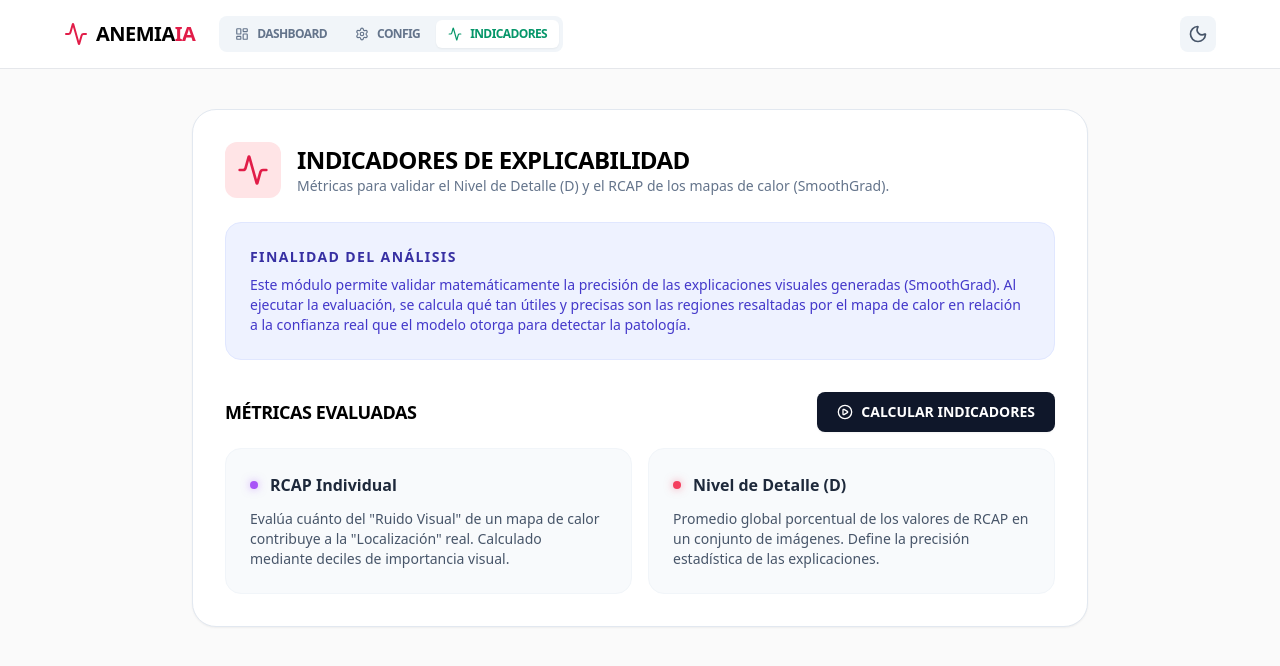
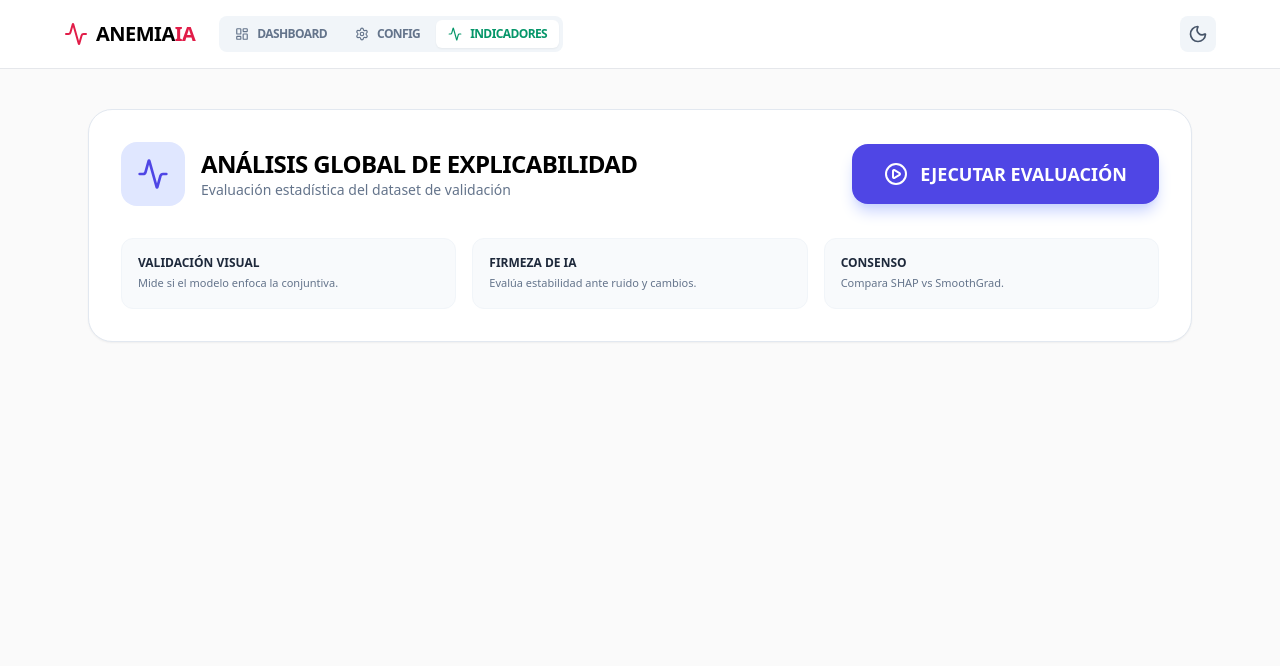
Before and after one commit to NemiasVasquez/PlataformaWebTesis-Front, a React (Create React App) app: page / in a window 1280 px wide. Both pictures are taken after a click on the button "INDICADORES". Shown: the top 666 px of the page. Built offline with nearby package versions, Linux system fonts and the light colour scheme.

Commit message:
update indicadores

```diff
--- a/src/Components/Indicadores/IndicatorCard.tsx
+++ b/src/Components/Indicadores/IndicatorCard.tsx
@@ -18,12 +18,12 @@ interface IndicatorCardProps {
     whatIsIt: string;
     formulaLabel: string;
     formulaBlock: React.ReactNode;
-    formulaTerms: { name: string; text: string }[];
+    formulaTerms?: { name: string; text: string }[];
     interpretations: Interpretation[];
 }
 
 export const IndicatorCard: React.FC<IndicatorCardProps> = ({
-    title, subtitle, value, unit, expandedTitle, whatIsIt, formulaLabel, formulaBlock, formulaTerms, interpretations
+    title, subtitle, value, unit, expandedTitle, whatIsIt, formulaLabel, formulaBlock, formulaTerms = [], interpretations
 }) => {
     const [expanded, setExpanded] = useState(false);
 
--- a/src/Pages/IndicadoresPage.tsx
+++ b/src/Pages/IndicadoresPage.tsx
@@ -1,23 +1,25 @@
 import React, { useState } from 'react';
 import { toast } from 'react-hot-toast';
 import { consultaApiBack } from '../Config/ConsultaApiBack';
-import { BrainCircuit, PlayCircle, Activity } from 'lucide-react';
+import { BrainCircuit, PlayCircle, Activity, Info, ChevronDown, ChevronUp } from 'lucide-react';
+import { IndicatorCard } from '../Components/Indicadores/IndicatorCard';
+import * as Data from '../Components/Dashboard/IndicadoresData';
 
 export const IndicadoresPage: React.FC = () => {
     const [cargando, setCargando] = useState(false);
     const [resultados, setResultados] = useState<any>(null);
+    const [verDetalles, setVerDetalles] = useState(false);
 
     const ejecutarIndicadores = async () => {
         try {
             setCargando(true);
-            toast.loading("Calculando indicadores de explicabilidad (SmoothGrad)...", { id: 'ind' });
+            toast.loading("Calculando métricas globales (SmoothGrad + NFNet)...", { id: 'ind' });
 
-            // Usamos un FormData vacío solo para cumplir con el POST
             const formData = new FormData();
             const res = await consultaApiBack<any>('/modelo/evaluar_indicadores/', 'POST', formData, true);
 
             setResultados(res);
-            toast.success("Cálculo completado", { id: 'ind' });
+            toast.success("Análisis de lote completado", { id: 'ind' });
         } catch (error: any) {
             toast.error(error.message || "Error al calcular", { id: 'ind' });
         } finally {
@@ -26,90 +28,193 @@ export const IndicadoresPage: React.FC = () => {
     };
 
     return (
-        <div className="max-w-4xl mx-auto space-y-6 animate-in fade-in slide-in-from-bottom-4 duration-500">
+        <div className="max-w-6xl mx-auto space-y-8 animate-in fade-in slide-in-from-bottom-4 duration-500 pb-12">
+            {/* ENCABEZADO Y ACCIÓN */}
             <div className="bg-white dark:bg-slate-900 rounded-3xl p-8 border border-slate-200 dark:border-slate-800 shadow-sm">
-                <div className="flex items-center gap-4 mb-6">
-                    <div className="p-3 bg-rose-100 dark:bg-rose-900/30 rounded-xl text-rose-600 dark:text-rose-400">
+                <div className="flex flex-col md:flex-row md:items-center justify-between gap-6">
+                    <div className="flex items-center gap-4">
+                        <div className="p-4 bg-indigo-100 dark:bg-indigo-900/30 rounded-2xl text-indigo-600 dark:text-indigo-400">
                             <Activity className="size-8" />
                         </div>
                         <div>
-                        <h2 className="text-2xl font-black uppercase tracking-tight dark:text-white">Indicadores de Explicabilidad</h2>
+                            <h2 className="text-2xl font-black uppercase tracking-tight dark:text-white">Análisis Global de Explicabilidad</h2>
                             <p className="text-slate-500 dark:text-slate-400 text-sm font-medium">
-                            Métricas para validar el Nivel de Detalle (D) y el RCAP de los mapas de calor (SmoothGrad).
+                                Evaluación estadística del dataset de validación
                             </p>
                         </div>
                     </div>
 
-                <div className="mb-8 p-6 bg-indigo-50 dark:bg-indigo-900/20 rounded-2xl border border-indigo-100 dark:border-indigo-800">
-                    <h3 className="font-bold text-indigo-800 dark:text-indigo-300 mb-2 uppercase text-sm tracking-widest">Finalidad del Análisis</h3>
-                    <p className="text-sm text-indigo-700 dark:text-indigo-400">
-                        Este módulo permite validar matemáticamente la precisión de las explicaciones visuales generadas (SmoothGrad).
-                        Al ejecutar la evaluación, se calcula qué tan útiles y precisas son las regiones resaltadas por el mapa de calor
-                        en relación a la confianza real que el modelo otorga para detectar la patología.
-                    </p>
-                </div>
-
-                <div className="flex flex-col sm:flex-row items-start sm:items-center justify-between mb-4 gap-4">
-                    <h3 className="text-lg font-black uppercase tracking-tight dark:text-white">Métricas Evaluadas</h3>
                     <button
                         onClick={ejecutarIndicadores}
                         disabled={cargando}
-                        className="py-2.5 px-5 bg-slate-900 hover:bg-slate-800 dark:bg-white dark:hover:bg-slate-200 dark:text-slate-900 text-white rounded-lg font-bold transition-all flex items-center justify-center gap-2 text-sm disabled:opacity-50 disabled:cursor-not-allowed shadow-sm"
+                        className="py-4 px-8 bg-indigo-600 hover:bg-indigo-700 text-white rounded-2xl font-bold transition-all flex items-center justify-center gap-3 text-lg disabled:opacity-50 shadow-lg shadow-indigo-200 dark:shadow-none"
                     >
-                        {cargando ? (
-                            <BrainCircuit className="size-4 animate-pulse" />
-                        ) : (
-                            <PlayCircle className="size-4" />
-                        )}
-                        {cargando ? 'EVALUANDO LOTE...' : 'CALCULAR INDICADORES'}
+                        {cargando ? <BrainCircuit className="size-6 animate-spin" /> : <PlayCircle className="size-6" />}
+                        {cargando ? 'PROCESANDO...' : 'EJECUTAR EVALUACIÓN'}
                     </button>
                 </div>
 
-                <div className="grid md:grid-cols-2 gap-4">
-                    <div className="p-6 bg-slate-50 dark:bg-slate-800/50 rounded-2xl border border-slate-100 dark:border-slate-800 hover:border-slate-200 dark:hover:border-slate-700 transition-colors">
-                        <div className="flex items-center gap-3 mb-3">
-                            <div className="size-2 rounded-full bg-purple-500 shadow-[0_0_8px_rgba(168,85,247,0.5)]"></div>
-                            <h3 className="font-bold text-slate-800 dark:text-slate-200">RCAP Individual</h3>
+                {!resultados && (
+                    <div className="mt-8 grid md:grid-cols-3 gap-4">
+                        {[
+                            { t: "Validación Visual", d: "Mide si el modelo enfoca la conjuntiva." },
+                            { t: "Firmeza de IA", d: "Evalúa estabilidad ante ruido y cambios." },
+                            { t: "Consenso", d: "Compara SHAP vs SmoothGrad." }
+                        ].map((item, i) => (
+                            <div key={i} className="p-4 bg-slate-50 dark:bg-slate-800/50 rounded-xl border border-slate-100 dark:border-slate-800">
+                                <h4 className="font-bold text-slate-800 dark:text-slate-200 text-xs uppercase mb-1">{item.t}</h4>
+                                <p className="text-[11px] text-slate-500">{item.d}</p>
                             </div>
-                        <p className="text-sm text-slate-600 dark:text-slate-400">
-                            Evalúa cuánto del "Ruido Visual" de un mapa de calor contribuye a la "Localización" real. Calculado mediante deciles de importancia visual.
-                        </p>
+                        ))}
                     </div>
-                    <div className="p-6 bg-slate-50 dark:bg-slate-800/50 rounded-2xl border border-slate-100 dark:border-slate-800 hover:border-slate-200 dark:hover:border-slate-700 transition-colors">
-                        <div className="flex items-center gap-3 mb-3">
-                            <div className="size-2 rounded-full bg-rose-500 shadow-[0_0_8px_rgba(244,63,94,0.5)]"></div>
-                            <h3 className="font-bold text-slate-800 dark:text-slate-200">Nivel de Detalle (D)</h3>
+                )}
             </div>
-                        <p className="text-sm text-slate-600 dark:text-slate-400">
-                            Promedio global porcentual de los valores de RCAP en un conjunto de imágenes. Define la precisión estadística de las explicaciones.
+
+            {resultados && (
+                <div className="space-y-8 animate-in zoom-in-95 duration-500">
+                    {/* RESUMEN RÁPIDO */}
+                    <div className="grid grid-cols-2 md:grid-cols-4 gap-4">
+                        <div className="p-6 bg-white dark:bg-slate-900 rounded-2xl border border-slate-200 dark:border-slate-800 text-center">
+                            <p className="text-[10px] font-black text-slate-400 uppercase tracking-widest mb-1">Imágenes Analizadas</p>
+                            <p className="text-3xl font-black text-slate-800 dark:text-white">{resultados.procesadas}</p>
+                        </div>
+                        <div className="p-6 bg-white dark:bg-slate-900 rounded-2xl border border-slate-200 dark:border-slate-800 text-center">
+                            <p className="text-[10px] font-black text-slate-400 uppercase tracking-widest mb-1">Tiempo Promedio</p>
+                            <p className="text-3xl font-black text-slate-800 dark:text-white">{resultados.t_promedio}s</p>
+                        </div>
+                        <div className="p-6 bg-indigo-600 rounded-2xl text-center shadow-lg shadow-indigo-100 dark:shadow-none col-span-2">
+                            <p className="text-[10px] font-black text-indigo-100 uppercase tracking-widest mb-1">Calidad General (D)</p>
+                            <p className="text-4xl font-black text-white">{resultados.d_metric}%</p>
+                        </div>
+                    </div>
+
+                    {/* GRID DE MÉTRICAS PRINCIPALES */}
+                    <div className="grid md:grid-cols-2 lg:grid-cols-3 gap-6">
+                        <IndicatorCard
+                            title="1. Nivel de Detalle (RCAP)"
+                            subtitle="¿El modelo mira la zona correcta?"
+                            value={resultados.d_metric}
+                            expandedTitle="RCAP (Relación de Concentración)"
+                            whatIsIt="Representa qué tanto de la atención del modelo se concentra realmente en las zonas clínicas del ojo."
+                            formulaLabel="Fórmula RCAP"
+                            formulaBlock={<Data.FormulaVisual />}
+                            formulaTerms={[
+                                { name: "∑ M_pk", text: "Importancia dentro de la conjuntiva." },
+                                { name: "σ", text: "Confianza del modelo en esa zona." }
+                            ]}
+                            interpretations={Data.rcapInterpretations}
+                        />
+                        <IndicatorCard
+                            title="2. Exactitud de Áreas (P)"
+                            subtitle="Puntería de los mapas de calor"
+                            value={resultados.p_metric}
+                            unit="%"
+                            expandedTitle="Exactitud Espacial (P)"
+                            whatIsIt="Mide qué porcentaje de los mapas de calor caen exactamente dentro de la conjuntiva."
+                            formulaLabel="Fórmula P"
+                            formulaBlock={<Data.FormulaExactitud />}
+                            formulaTerms={[
+                                { name: "VP", text: "Aciertos dentro de la zona clínica." },
+                                { name: "FP", text: "Atención fuera de la conjuntiva." }
+                            ]}
+                            interpretations={Data.pInterpretations}
+                        />
+                        <IndicatorCard
+                            title="3. Robustez de los Resultados (RG)"
+                            subtitle="Seguridad del modelo ante cambios"
+                            value={resultados.rg_metric}
+                            expandedTitle="Robustez de Predicción (RG)"
+                            whatIsIt="Evalúa qué tan firme es la decisión de la red NFNet frente a perturbaciones."
+                            formulaLabel="Métrica RG"
+                            formulaBlock={<Data.FormulaRobustez />}
+                            formulaTerms={[
+                                { name: "Ψ", text: "Puntuación de la clase." },
+                                { name: "∇Ψ", text: "Gradiente de la imagen." }
+                            ]}
+                            interpretations={Data.rgInterpretations}
+                        />
+                        <IndicatorCard
+                            title="4. Visibilidad de Características Claras (NT)"
+                            subtitle="Acuerdo entre SHAP y SmoothGrad"
+                            value={resultados.nt_metric}
+                            unit="%"
+                            expandedTitle="Transparencia de Diagnóstico (NT)"
+                            whatIsIt="Mide si diferentes algoritmos de explicabilidad llegan a la misma conclusión visual."
+                            formulaLabel="Intersección NT"
+                            formulaBlock={<Data.FormulaTransparencia />}
+                            formulaTerms={[
+                                { name: "A ∩ B", text: "Acuerdo entre SHAP y SmoothGrad." },
+                                { name: "B", text: "Base de comparación." }
+                            ]}
+                            interpretations={Data.ntInterpretations}
+                        />
+                        <IndicatorCard
+                            title="5. Sensibilidad de la Explicabilidad (S)"
+                            subtitle="Firmeza visual ante ruidos"
+                            value={resultados.s_metric}
+                            expandedTitle="Sensibilidad (S)"
+                            whatIsIt="Mide si los mapas de calor son estables o si cambian erráticamente con el ruido técnico."
+                            formulaLabel="Derivada"
+                            formulaBlock={<Data.FormulaSensibilidad />}
+                            formulaTerms={[
+                                { name: "Φ", text: "Mapa de calor original." },
+                                { name: "ε", text: "Ruido técnico aplicado." }
+                            ]}
+                            interpretations={Data.sInterpretations}
+                        />
+                        <div className="bg-slate-900 dark:bg-indigo-950 p-6 rounded-3xl flex flex-col items-center justify-center text-center text-white border border-slate-800">
+                             <Info className="size-8 mb-3 text-indigo-400" />
+                             <h4 className="font-bold uppercase text-xs tracking-tighter mb-2">Nota del Sistema</h4>
+                             <p className="text-[11px] opacity-70 leading-relaxed">
+                                Estas métricas son fundamentales para la validación clínica de la tesis.
+                                Un sistema con **S bajo** y **NT alto** garantiza explicaciones confiables.
                              </p>
                         </div>
                     </div>
+
+                    {/* DESGLOSE INDIVIDUAL */}
+                    <div className="bg-white dark:bg-slate-900 rounded-3xl border border-slate-200 dark:border-slate-800 overflow-hidden shadow-sm">
+                        <button
+                            onClick={() => setVerDetalles(!verDetalles)}
+                            className="w-full p-6 flex items-center justify-between hover:bg-slate-50 dark:hover:bg-slate-800 transition-colors"
+                        >
+                            <div className="flex items-center gap-3">
+                                <div className="p-2 bg-slate-100 dark:bg-slate-800 rounded-lg text-slate-500">
+                                    <BrainCircuit className="size-5" />
                                 </div>
+                                <h3 className="text-lg font-bold dark:text-white">Ver Desglose por Imagen</h3>
+                            </div>
+                            {verDetalles ? <ChevronUp /> : <ChevronDown />}
+                        </button>
 
-            {resultados && (
-                <div className="bg-white dark:bg-slate-900 rounded-3xl p-8 border border-slate-200 dark:border-slate-800 shadow-sm animate-in fade-in duration-500">
-                    <h3 className="text-xl font-black uppercase tracking-tight mb-6 dark:text-white">Resultados de Evaluación</h3>
-
-                    <div className="grid grid-cols-2 gap-6 mb-8">
-                        <div className="p-6 bg-rose-50 dark:bg-rose-950/40 rounded-2xl border border-rose-100 dark:border-rose-900 text-center">
-                            <p className="text-sm font-bold text-rose-600 dark:text-rose-400 uppercase tracking-widest mb-1">Nivel de Detalle (D)</p>
-                            <p className="text-5xl font-black text-slate-800 dark:text-white">{resultados.D}%</p>
+                        {verDetalles && (
+                            <div className="p-6 border-t border-slate-100 dark:border-slate-800 overflow-x-auto">
+                                <table className="w-full text-sm text-left">
+                                    <thead>
+                                        <tr className="text-[10px] font-black uppercase tracking-widest text-slate-400 border-b border-slate-100 dark:border-slate-800">
+                                            <th className="pb-4"># Imagen</th>
+                                            <th className="pb-4 text-center">RCAP</th>
+                                            <th className="pb-4 text-center">P (%)</th>
+                                            <th className="pb-4 text-center">RG</th>
+                                            <th className="pb-4 text-center">NT (%)</th>
+                                            <th className="pb-4 text-center">S</th>
+                                        </tr>
+                                    </thead>
+                                    <tbody className="divide-y divide-slate-50 dark:divide-slate-800">
+                                        {resultados.rcap_individuales?.map((_: any, i: number) => (
+                                            <tr key={i} className="hover:bg-slate-50/50 dark:hover:bg-slate-800/30 transition-colors">
+                                                <td className="py-4 font-bold text-slate-500">Prueba #{i+1}</td>
+                                                <td className="py-4 text-center font-black">{resultados.rcap_individuales[i]}</td>
+                                                <td className="py-4 text-center font-black">{resultados.p_individuales?.[i]}%</td>
+                                                <td className="py-4 text-center font-black text-indigo-500">{resultados.rg_individuales?.[i]}</td>
+                                                <td className="py-4 text-center font-black text-emerald-500">{resultados.nt_individuales?.[i]}%</td>
+                                                <td className="py-4 text-center font-black text-rose-500">{resultados.s_individuales?.[i]}</td>
+                                            </tr>
+                                        ))}
+                                    </tbody>
+                                </table>
                             </div>
-                        <div className="p-6 bg-slate-50 dark:bg-slate-800/50 rounded-2xl border border-slate-100 dark:border-slate-800 text-center flex flex-col justify-center">
-                            <p className="text-sm font-bold text-slate-500 dark:text-slate-400 uppercase tracking-widest mb-1">Imágenes Evaluadas</p>
-                            <p className="text-3xl font-black text-slate-800 dark:text-white">{resultados.imagenes_evaluadas}</p>
-                        </div>
-                    </div>
-
-                    <div className="space-y-3">
-                        <h4 className="font-bold text-slate-700 dark:text-slate-300 text-sm uppercase tracking-wider mb-4">Valores RCAP Individuales</h4>
-                        {resultados.RCAP?.map((val: number, idx: number) => (
-                            <div key={idx} className="flex justify-between items-center p-4 bg-slate-50 dark:bg-slate-800/30 rounded-xl border border-slate-100 dark:border-slate-800/50">
-                                <span className="font-medium text-slate-600 dark:text-slate-400">Imagen de prueba #{idx + 1}</span>
-                                <span className="font-black text-slate-800 dark:text-white">{val}</span>
-                            </div>
-                        ))}
+                        )}
                     </div>
                 </div>
             )}
```
Also changed, not shown: src/Components/Dashboard/IndicadoresSection.tsx (+6 -6 lines). Lines whose indentation alone changed are shown as unchanged.
